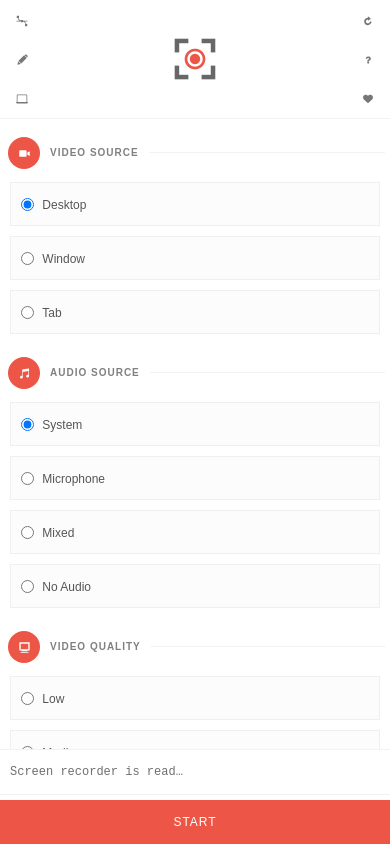
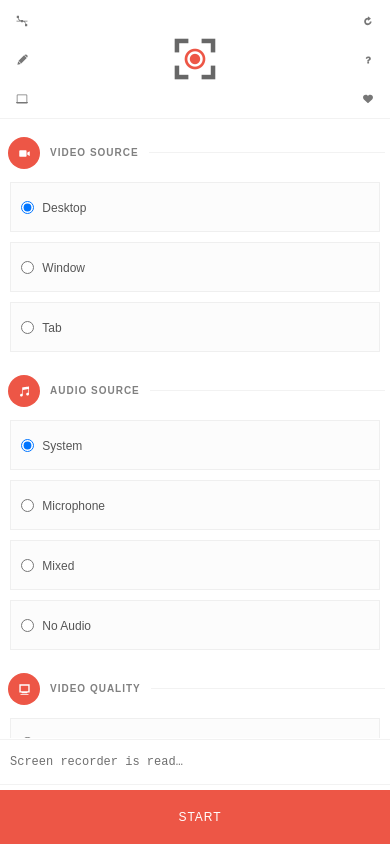
Before and after one commit to dlinbernard/screen-recorder, a browser extension: page data/interface/index.html in a window 390 px wide. Drawn offline with Linux system fonts and the light colour scheme.

Commit message:
Add files via upload

```diff
--- a/data/interface/index.css
+++ b/data/interface/index.css
@@ -292,6 +292,14 @@ input[type='radio'], input[type='checkbox'] {
   background-color: rgba(0,0,0,0.05);
 }
 
+@-moz-document url-prefix() {
+  .status, .elapsed {
+    font-size: 11px;
+    font-weight: normal;
+    font-family: monaco, "andale mono", "lucida console", "courier new", monospace;
+  }
+}
+
 @keyframes blink {
   0% {background-image: url('../icons/OFF/84.png')}
   49% {background-image: url('../icons/OFF/84.png')}
@@ -301,43 +309,36 @@ input[type='radio'], input[type='checkbox'] {
 
 @media (max-width: 600px) {
   .row {
-    padding: 5px;
     width: calc(100% - 10px);
   }
   .option {
-    width: 90px;
-    margin: 5px;
-  }
-}
-
-@media (max-width: 500px) {
-  .row {
-    padding: 5px;
-    width: calc(100% - 10px);
-  }
-  .option {
-    width: 70px;
-    margin: 5px;
+    width: 100px;
   }
   .option input {
     margin-left: 5px;
   }
 }
 
-@media (max-width: 400px) {
+@media (max-width: 500px) {
+  .container {
+    height: calc(100vh - 235px);
+  }
   .row {
     padding: 5px;
     width: calc(100% - 10px);
+  }
+  .start {
+    padding: 20px;
   }
   .title {
     margin-bottom: 5px;
   }
   .option {
     margin: 5px;
-    height: 42px;
+    height: 48px;
     text-align: left;
     text-indent: 20px;
-    line-height: 42px;
+    line-height: 48px;
     width: calc(100% - 20px);
   }
   .option input {
```
